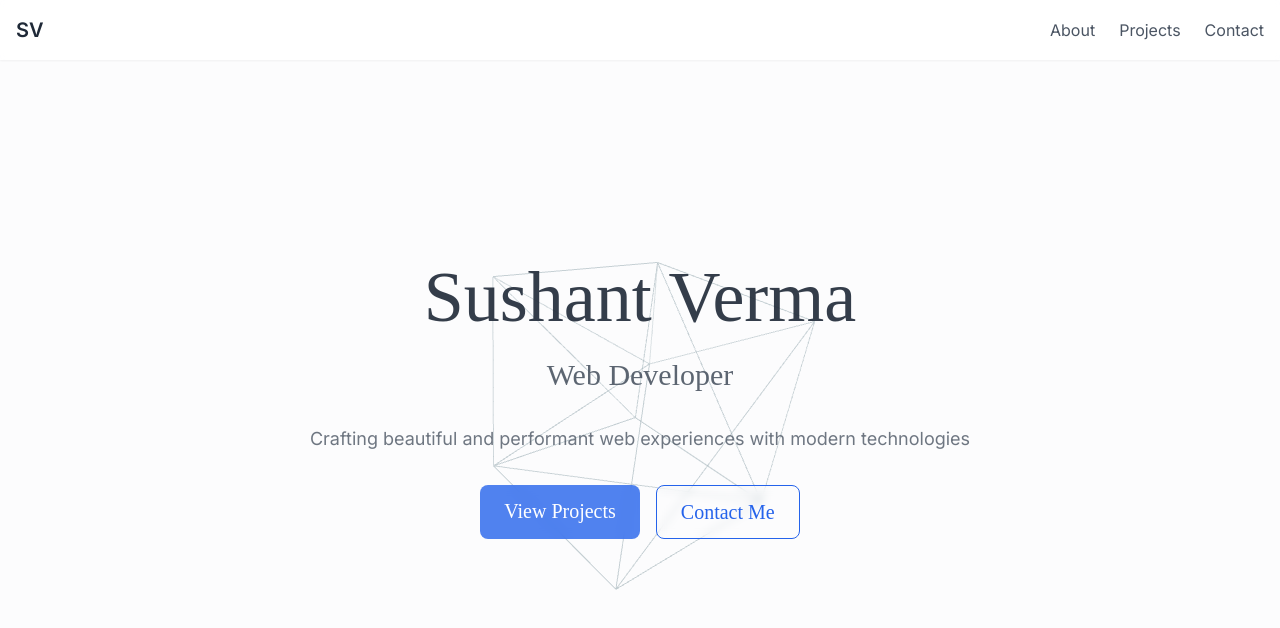
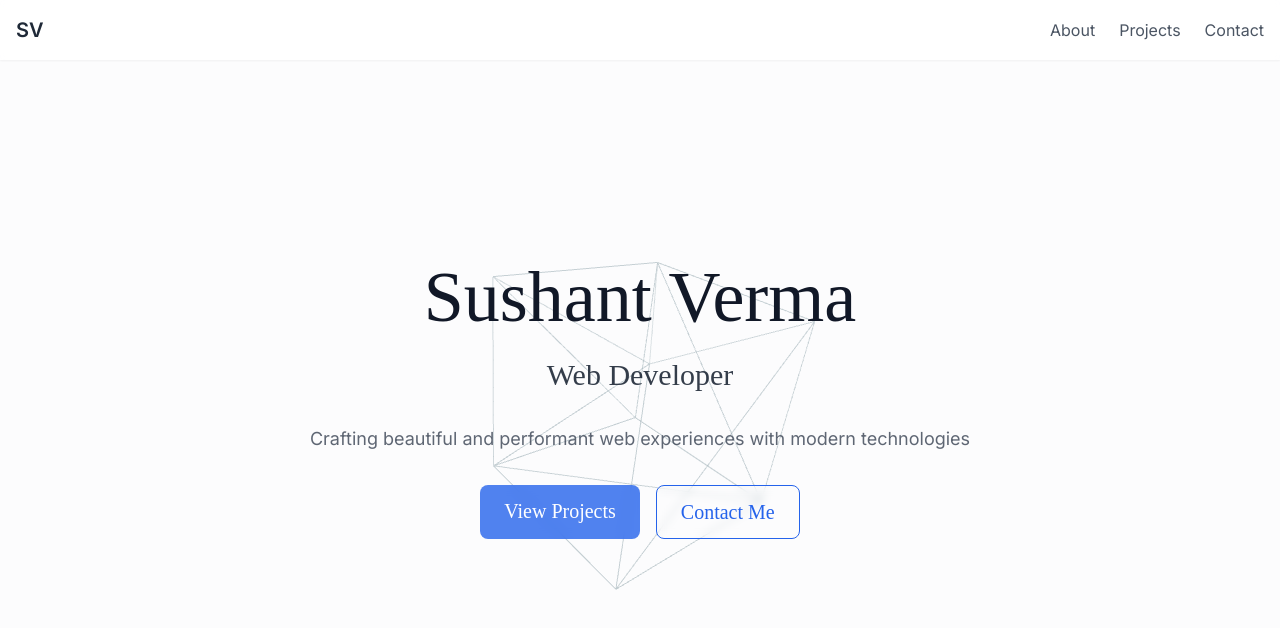
Before and after one commit to iamstyx/portfolio, a React (Vite) app: page / in a window 1280 px wide. Shown: the top 628 px of the page. Built offline with nearby package versions, Linux system fonts and the light colour scheme; a web font is replaced by a local one.

Commit message:
Portfolio: Make Text Darker

```diff
--- a/src/components/Hero.jsx
+++ b/src/components/Hero.jsx
@@ -4,13 +4,13 @@ const Hero = () => {
   return (
     <div className="min-h-screen flex items-center justify-center">
       <div className="max-w-3xl px-4 text-center p-8">
-        <h1 className="text-7xl font-normal text-gray-800/90 mb-6 font-sketch">
+        <h1 className="text-7xl font-normal text-gray-900 mb-6 font-sketch">
           Sushant Verma
         </h1>
-        <h2 className="text-3xl text-gray-600/90 mb-8 font-sketch">
+        <h2 className="text-3xl text-gray-800/90 mb-8 font-sketch">
           Web Developer
         </h2>
-        <p className="text-lg text-gray-600/80 mb-8">
+        <p className="text-lg text-gray-700/80 mb-8">
           Crafting beautiful and performant web experiences with modern technologies
         </p>
         <div className="flex justify-center gap-4">
```
